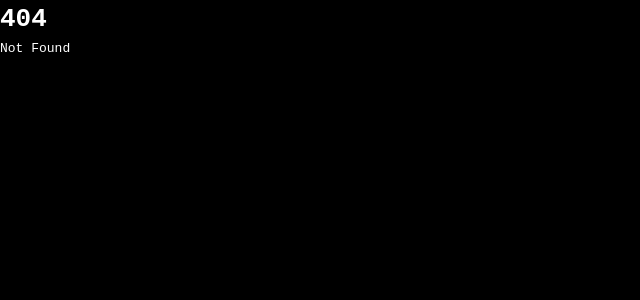
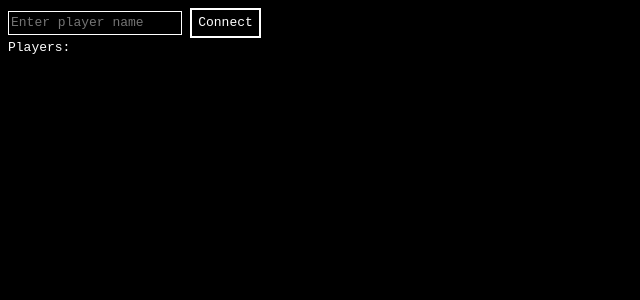
Before and after one commit to PROMCz11/Canvas-Scribble-App, a SvelteKit app: page /testing in a window 1280 px wide. Before the commit this address had no page. Shown: the top 300 px of the page, without its empty margins (0-640 px from the left). Built offline with nearby package versions, Linux system fonts and the light colour scheme.

Commit message:
adding websocket capabilities to the /testing directory

```diff
--- a/package.json
+++ b/package.json
@@ -24,5 +24,9 @@
 		"svelte": "^4.2.7",
 		"vite": "^5.0.3"
 	},
-	"type": "module"
+	"type": "module",
+	"dependencies": {
+		"socket.io": "^4.8.0",
+		"socket.io-client": "^4.8.0"
+	}
 }
--- a/src/routes/+page.svelte
+++ b/src/routes/+page.svelte
@@ -8,6 +8,7 @@
             <a href="signup"><button>Signup</button></a>
             <a href="/login"><button>Login</button></a>
             <a href="room"><button>Canvas Sandbox</button></a>
+            <a href="testing"><button>Testing</button></a>
         </div>
     </div>
 </main>
--- /dev/null
+++ b/src/routes/testing/+page.svelte
@@ -0,0 +1,75 @@
+<script>
+    // import { io } from "$lib/webSocketConnection.js";
+    import { io } from "socket.io-client";
+	import { onMount } from "svelte";
+
+    // const socket = io("ws://172.20.10.2:4000", { transports: ["websocket"] });
+
+    // let id = '';
+
+    // onMount(() => {
+    //     socket.on("connect", () => console.log("connected"));
+    //     socket.on("message", (msg) => {
+    //         id = msg;
+    //         socket.emit("event", "ID from Client: " + id);
+    //     });
+    //     socket.on("disconnect", () => console.log("disconnected"));
+    // });
+
+    let connected = false;
+    let nameFromInput = "";
+
+    let socket;
+
+    let players = [];
+
+    const establishConnection = () => {
+        socket = io("https://canvas-scribble-app.onrender.com", { transports: ["websocket"] });
+        socket.on("connect", () => {
+            if(nameFromInput) {
+                connected = true;
+                socket.emit("name", nameFromInput);
+            }
+        });
+        socket.on("players", (playersFromServer) => players = playersFromServer);
+    };
+</script>
+
+<main>
+    {#if !connected}
+        <input on:keydown={e => {
+            if(e.key === "Enter") {
+                establishConnection();
+            }
+        }} bind:value={nameFromInput} placeholder="Enter player name" type="text">
+        <button on:click={establishConnection}>Connect</button>
+    {/if}
+    <div>
+        Players:
+        <div class="players">
+            {#each players as { name, playerID }}
+                <div id={playerID} class="player">{name}</div>
+            {/each}
+        </div>
+    </div>
+</main>
+
+<style>
+    main {
+        min-height: 100vh;
+        min-height: 100svh;
+
+        padding: .5rem;
+    }
+
+    .players {
+        display: flex;
+        gap: .5rem;
+        flex-wrap: wrap;
+    }
+
+    .player {
+        padding: .5rem;
+        border: 1px solid white;
+    }
+</style>
```
Also changed, not shown: 1 other file (tests, documents, lock files or other folders).
